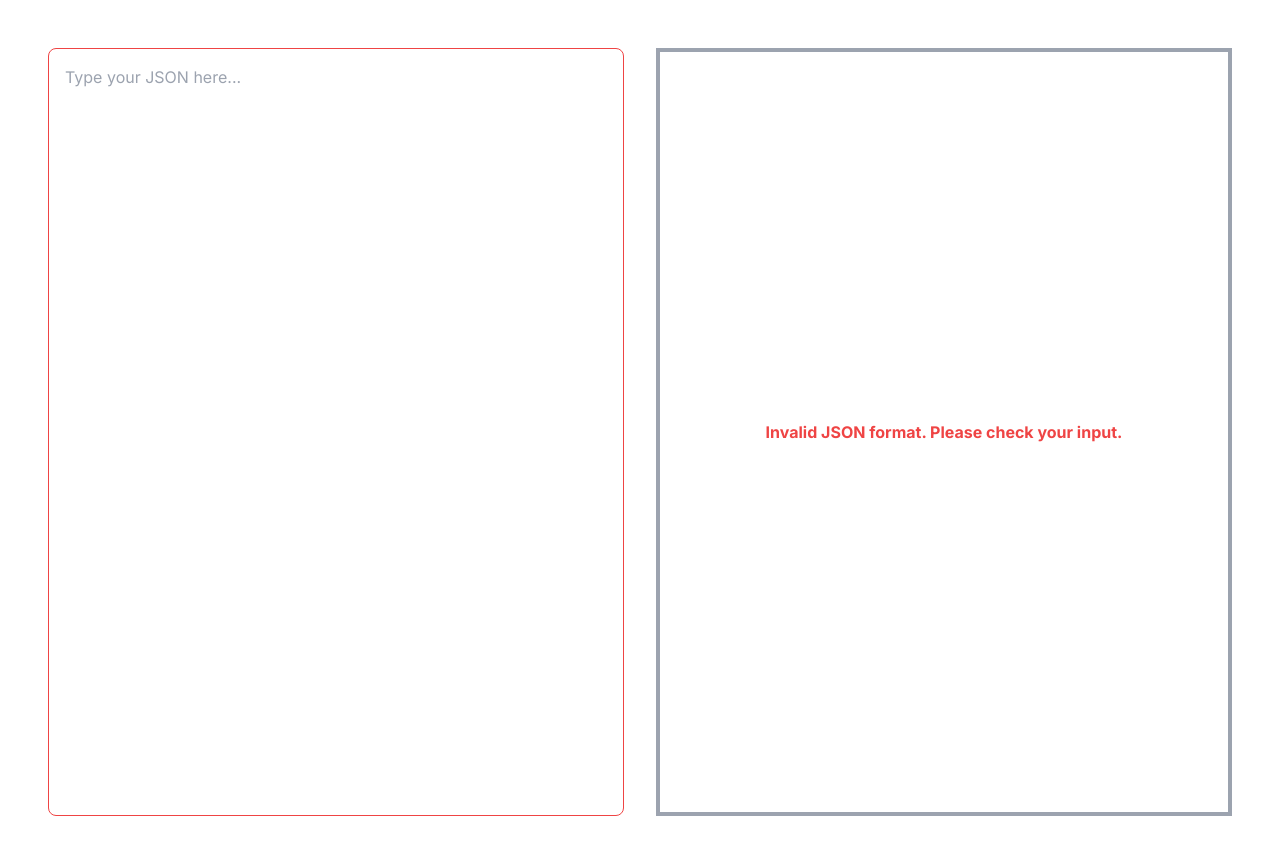
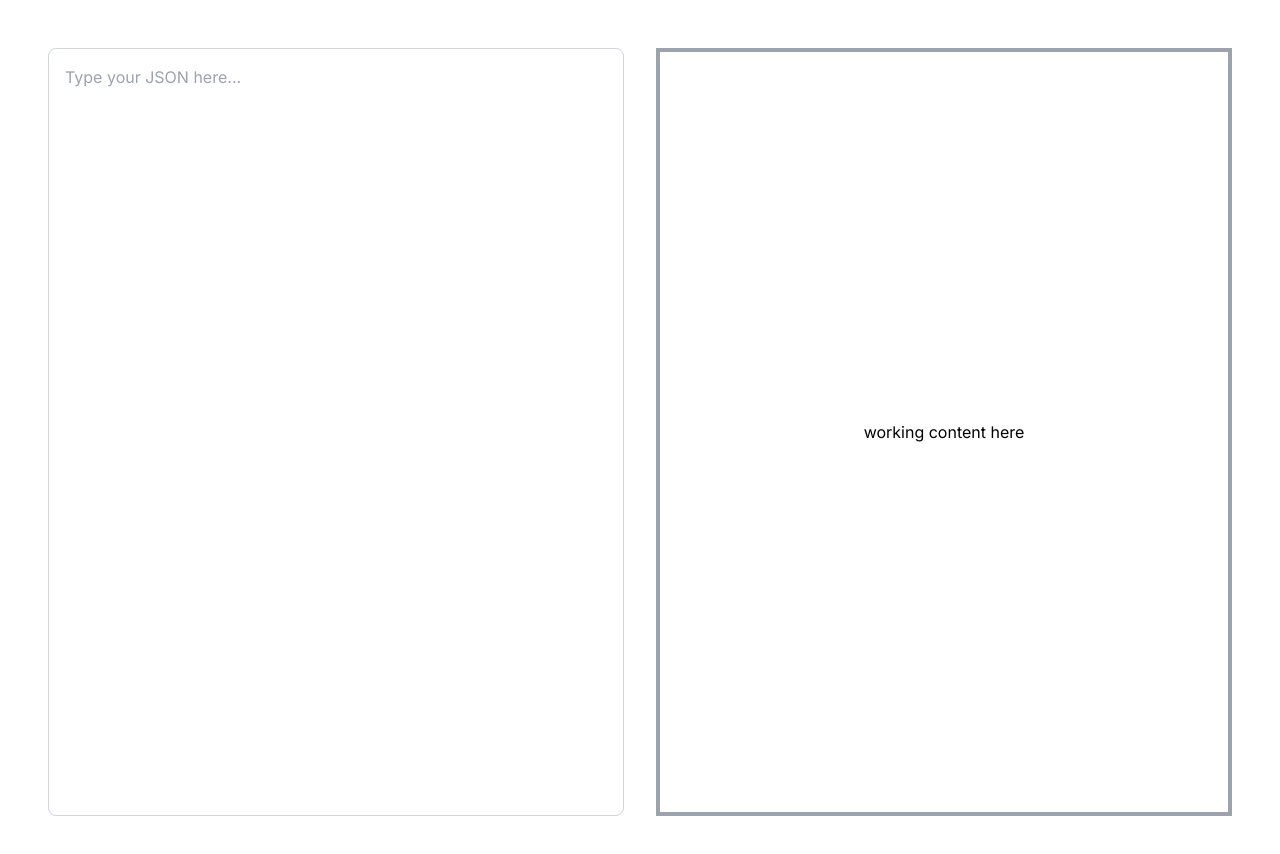
Before and after one commit to tylercorbett/twingate, a Next.js app: page / in a window 1280 px wide. Shown: the top 854 px of the page. Built offline with nearby package versions, Linux system fonts and the light colour scheme.

Commit message:
base ui setup

```diff
--- a/app/page.tsx
+++ b/app/page.tsx
@@ -8,7 +8,10 @@ export default function Home() {
 
   // Effect to check JSON validity on every change
   useEffect(() => {
-    setHasError(!isValidJSON(jsonText));
+    if (jsonText === "") setHasError(false);
+    else {
+      setHasError(!isValidJSON(jsonText));
+    }
   }, [jsonText]);
 
   return (
@@ -31,10 +34,12 @@ export default function Home() {
         {/* Right Side: Content Area with Border */}
         <div className="w-1/2 p-4 flex items-center justify-center">
           <div className="w-full h-full border-4 border-gray-400 flex items-center justify-center">
-            {hasError && (
+            {hasError ? (
               <p className="text-red-500 font-bold">
                 Invalid JSON format. Please check your input.
               </p>
+            ) : (
+              <p>working content here</p>
             )}
           </div>
         </div>
```
